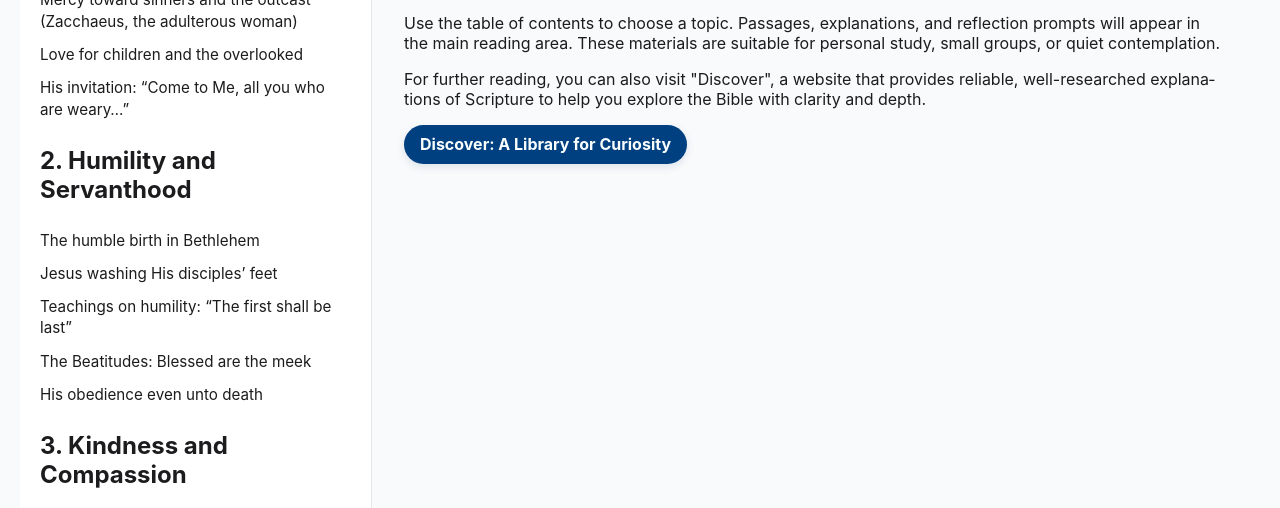
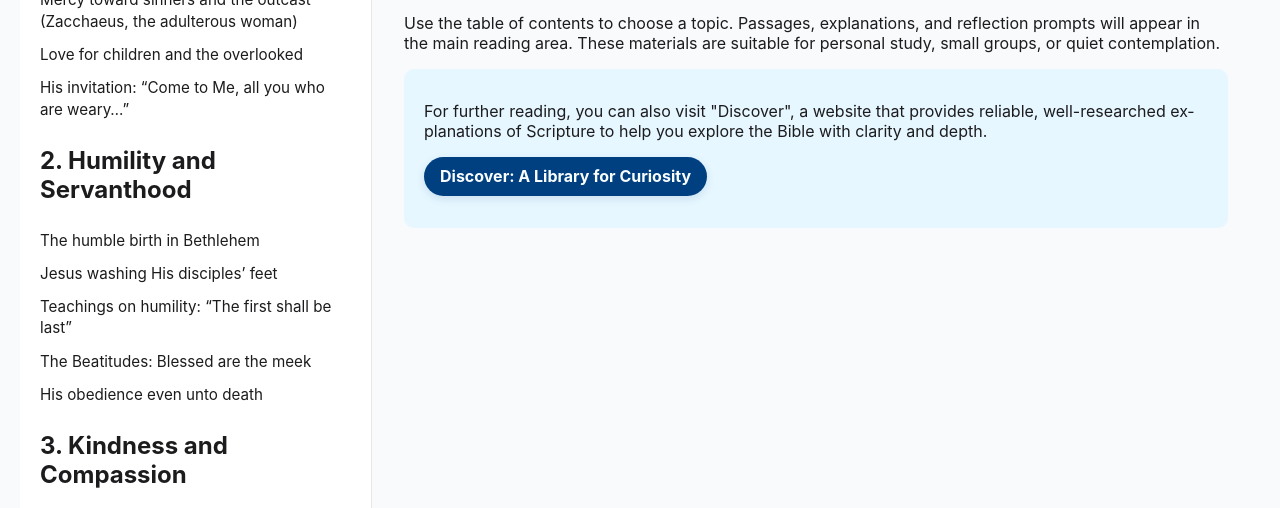
Before and after one commit to darylmilanes/Guide, a plain HTML site: page index.html in a window 1280 px wide. Shown: the part 292-800 px from the top of the page. Drawn offline with Linux system fonts and the light colour scheme.

Commit message:
Add discover-container styles to style.css
Added a new discover container with styling.

```diff
--- a/style.css
+++ b/style.css
@@ -198,6 +198,13 @@ button:hover {
 
 .discover-btn:hover { filter: brightness(0.96); transform: translateY(-1px); }
 
+.discover-container {
+  background: #e6f7ff; /* soft sky blue */
+  padding: 1rem 1.25rem;
+  margin: 1rem 0;
+  border-radius: 10px;
+}
+
 @media (max-width: 900px) {
   .main { flex-direction: column; padding: 0 16px; }
   .toc { width: 100%; border-right: none; border-bottom: 1px solid var(--border); min-width: 0; }
```
